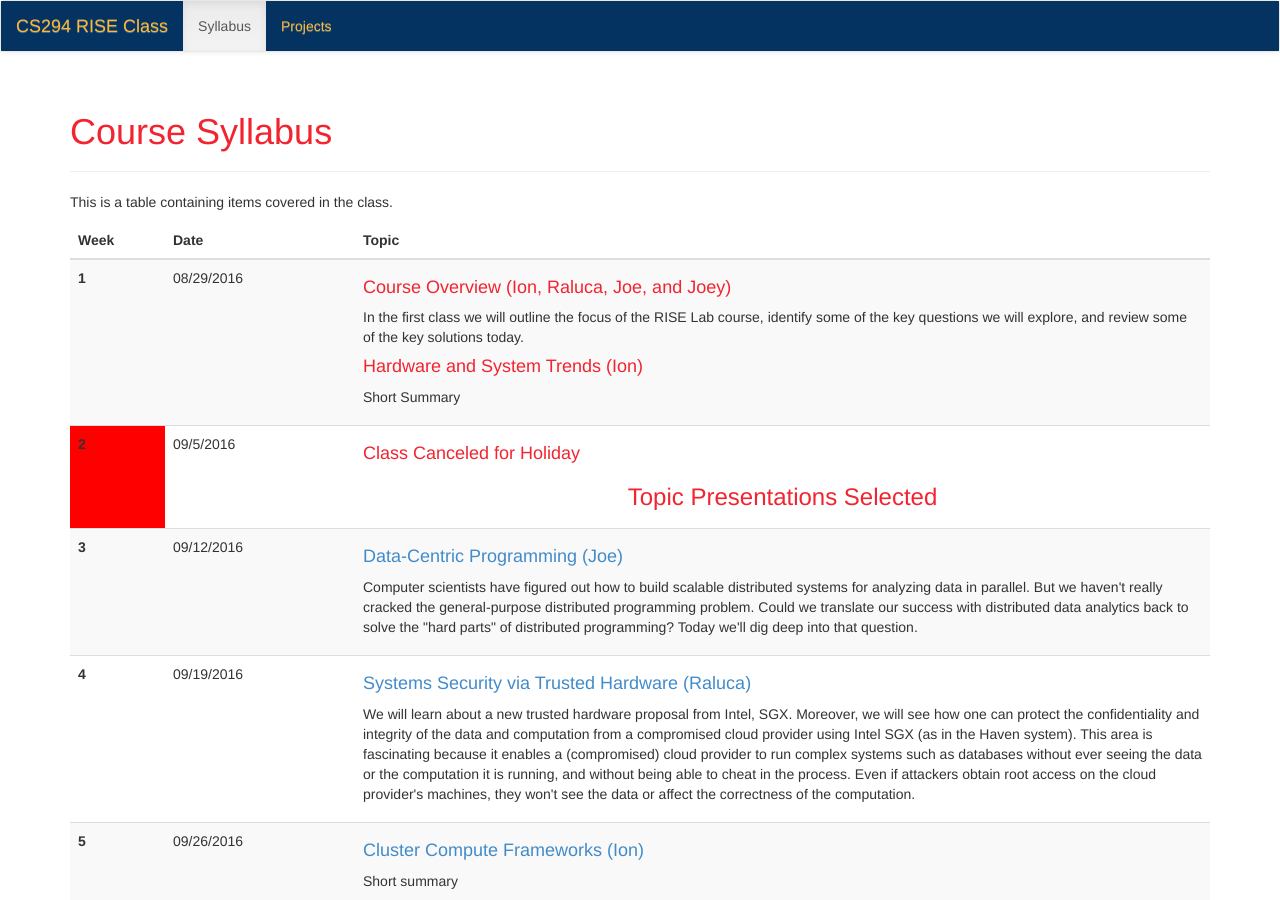
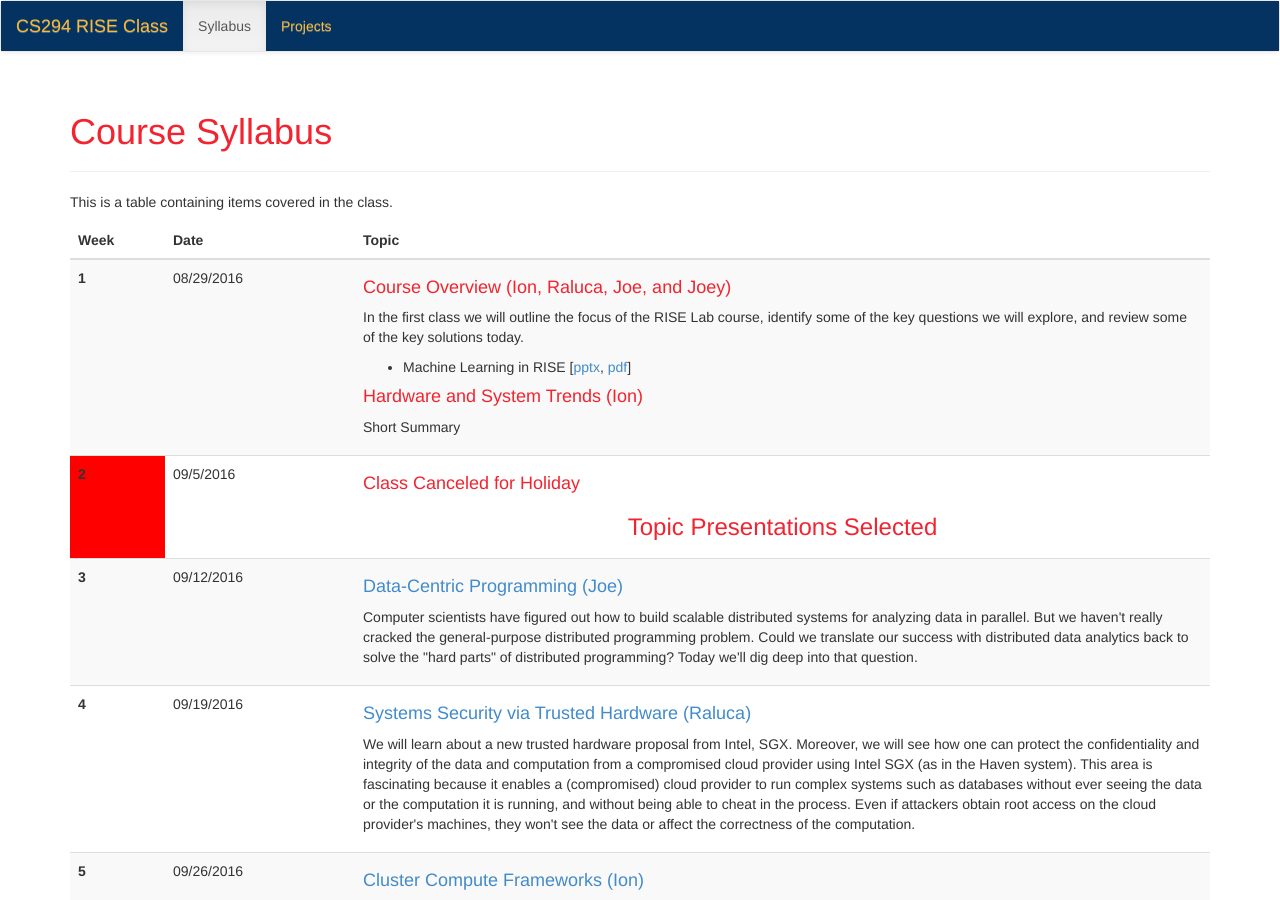
Before and after one commit to ucbrise/cs294-rise-fa16, a Jekyll site: the page built from syllabus.md, in a window 1280 px wide and 900 px high. Built offline with Jekyll 4.4.1, drawn with Linux system fonts in a browser that asks for light colours; nearby versions of some CDN libraries.

Commit message:
added ml slides

```diff
--- a/syllabus.md
+++ b/syllabus.md
@@ -31,6 +31,10 @@ This is a table containing items covered in the class.
       <td>
          <h4> Course Overview (Ion, Raluca, Joe, and Joey) </h4>
          <p> In the first class we will outline the focus of the RISE Lab course, identify some of the key questions we will explore, and review some of the key solutions today. </p>
+
+         <ul>
+         <li> Machine Learning in RISE [<a href="{{ site.baseurl }}/assets/slides/rise_ml.pptx">pptx</a>, <a href="{{ site.baseurl }}/assets/slides/rise_ml.pdf">pdf</a>]</li>
+         </ul>
 
          <h4> Hardware and System Trends (Ion) </h4>
          <p> Short Summary </p>
```
Also changed, not shown: 2 other files.
